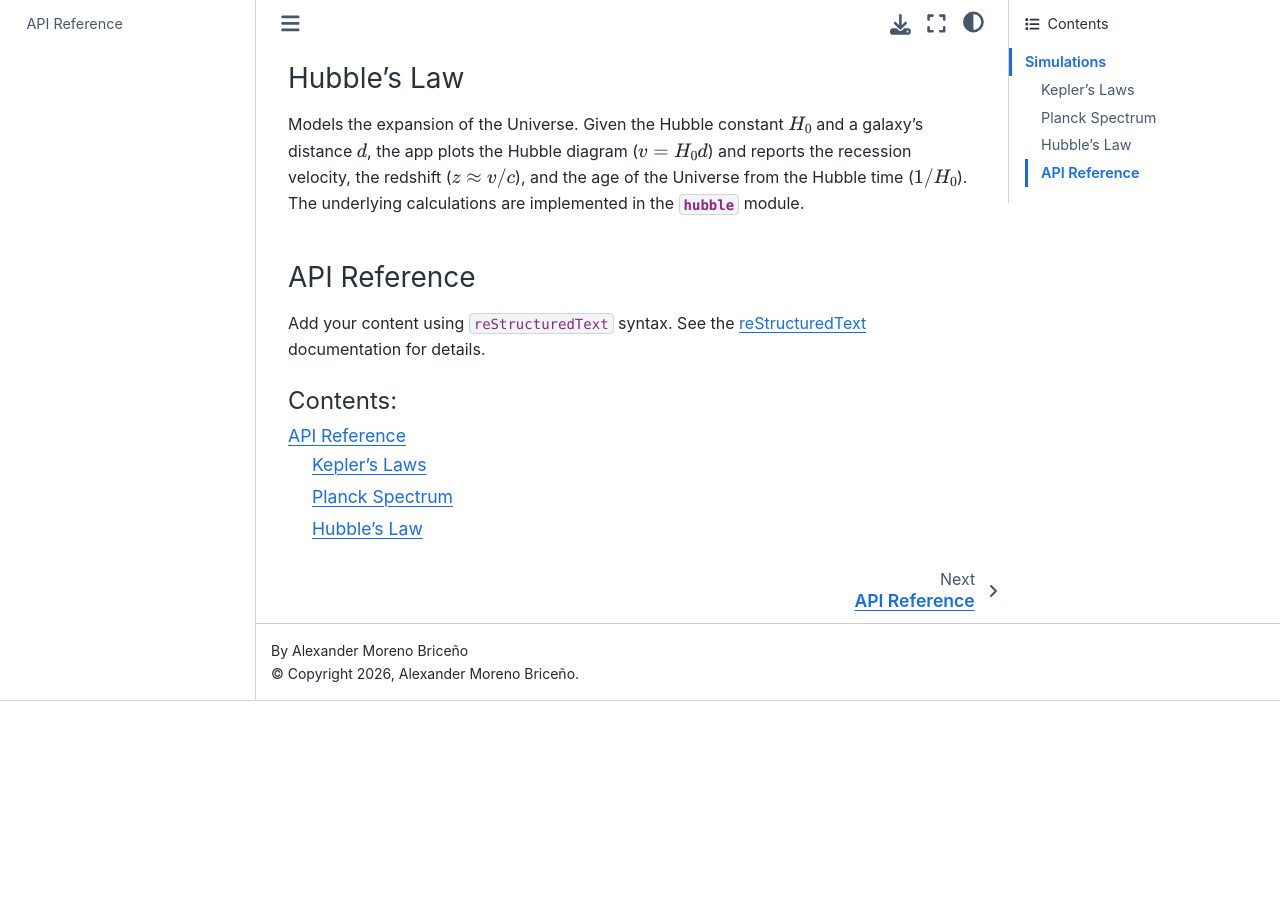
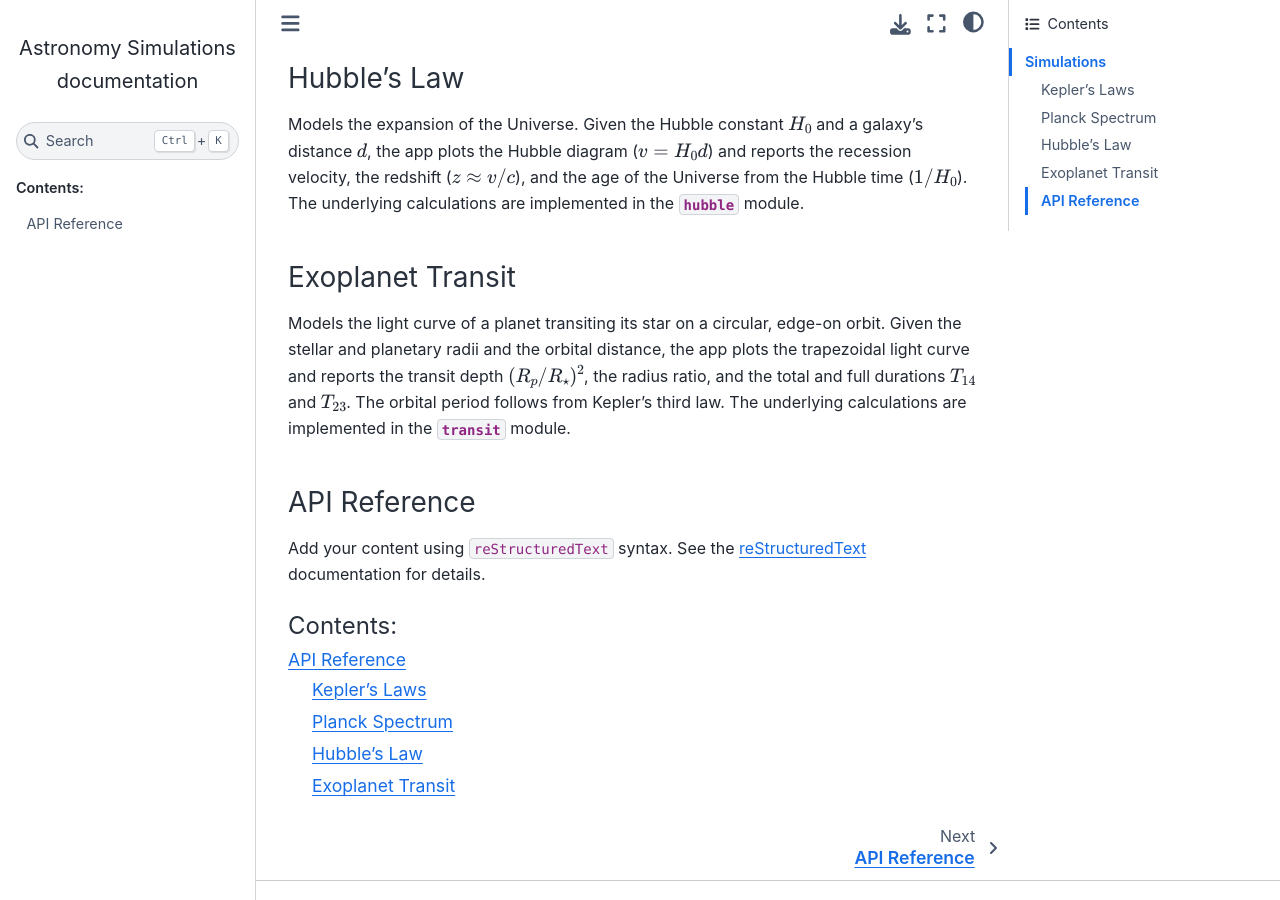
Before and after one commit to amorenobr/Astro_Simulations, a Sphinx documentation site: the page built from docs/source/index.rst, in a window 1280 px wide and 900 px high, scrolled down 746 px. Built offline with Sphinx 7.4.7 and the Sphinx Book theme 1.1.4, drawn with Linux system fonts in a browser that asks for light colours; before the commit the page ends 1447 px from its top, so only the background shows below that.

Commit message:
Add Exoplanet Transit to docs, landing page, deploy map, and README

```diff
--- a/docs/source/api.rst
+++ b/docs/source/api.rst
@@ -26,3 +26,12 @@
       :members:
       :undoc-members:
       :show-inheritance:
+
+
+Exoplanet Transit
+-----------------
+
+.. automodule:: transit
+      :members:
+      :undoc-members:
+      :show-inheritance:
--- a/docs/source/index.rst
+++ b/docs/source/index.rst
@@ -39,6 +39,16 @@
 calculations are implemented in the :mod:`hubble` module.
 
 
+Exoplanet Transit
+~~~~~~~~~~~~~~~~~
+
+Models the light curve of a planet transiting its star on a circular, edge-on orbit. Given the stellar and planetary
+radii and the orbital distance, the app plots the trapezoidal light curve and reports the transit depth
+:math:`(R_p/R_\star)^2`, the radius ratio, and the total and full durations :math:`T_{14}` and :math:`T_{23}`. The
+orbital period follows from Kepler's third law. The underlying calculations are implemented in the :mod:`transit`
+module.
+
+
 API Reference
 ~~~~~~~~~~~~~
 
--- a/index.html
+++ b/index.html
@@ -34,9 +34,11 @@
 				"pages/1_Kepler.py": {url: "./pages/1_Kepler.py"},
 				"pages/2_Planck_Spectrum.py": {url: "./pages/2_Planck_Spectrum.py"},
 				"pages/3_Hubble.py": {url: "./pages/3_Hubble.py"},
+				"pages/4_Transit.py": {url: "./pages/4_Transit.py"},
 				"src/astro_simulations/kepler.py": {url: "./src/astro_simulations/kepler.py"},
 				"src/astro_simulations/planck.py": {url: "./src/astro_simulations/planck.py"},
 				"src/astro_simulations/hubble.py": {url: "./src/astro_simulations/hubble.py"},
+				"src/astro_simulations/transit.py": {url: "./src/astro_simulations/transit.py"},
 				},
 				},
 				document.getElementById("root")
```
Also changed, not shown: README.md (+2 -0 lines), 1 other file.
